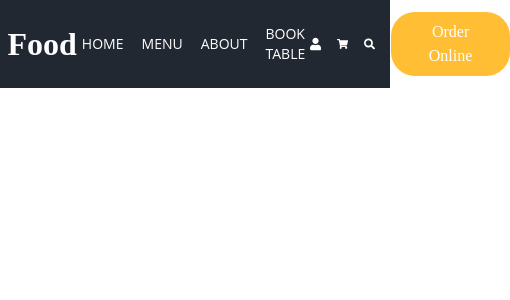
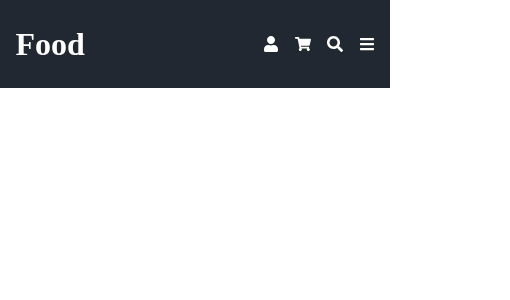
Before and after one commit to Tunahanclr16/food-delivery, a Next.js app: page / in a window 390 px wide. Shown: the top 300 px of the page, 510 px wide, since content can reach past the window. Built offline with nearby package versions, Linux system fonts and the light colour scheme.

Commit message:
responsive menü header

```diff
--- a/app/components/layout/Header.jsx
+++ b/app/components/layout/Header.jsx
@@ -1,38 +1,83 @@
-"use client"
-import React, { useState } from 'react'
-import Logo from '../ui/Logo'
-import { FaUser } from "react-icons/fa";
-import OutsideClickHandler from 'react-outside-click-handler';
+"use client";
+import React, { useState } from "react";
+import Logo from "../ui/Logo";
+import { FaUser, FaBars } from "react-icons/fa";
 import { FaShoppingCart } from "react-icons/fa";
 import { FaSearch } from "react-icons/fa";
-import Title from '../ui/Title';
-import Search from '../ui/Search';
+import Title from "../ui/Title";
+import Search from "../ui/Search";
+import { IoMdClose } from "react-icons/io";
+
 export default function Header() {
-    const [searchModal,setSearchModal]=useState(false)
+  const [searchModal, setSearchModal] = useState(false);
+  const [isMenuOpen, setIsMenuOpen] = useState(false);
+
+
+
   return (
-    <div className='h-[88px] bg-secondary'>
-    <div className='container mx-auto flex items-center h-full justify-between'>
-    <div>
-        <Logo/>
+    <div className="h-[88px] bg-secondary">
+      <div className="container mx-auto flex items-center h-full justify-between">
+        <div className="p-2">
+          <Logo />
+        </div>
+        <div>
+    <nav
+          className=""
+        >            <ul className="sm:flex items-center gap-x-2 text-sm hidden md:text-[1rem] font-open uppercase text-white">
+              <li className="px-[5px] py-[20px] hover:text-primary transition-all cursor-pointer">
+                <a href="">Home</a>
+              </li>
+              <li className="px-[5px] py-[20px] hover:text-primary transition-all cursor-pointer">
+                <a href="">Menu</a>
+              </li>
+              <li className="px-[5px] py-[20px] hover:text-primary transition-all cursor-pointer">
+                <a href="">About</a>
+              </li>
+              <li className="px-[5px] py-[20px] hover:text-primary transition-all cursor-pointer">
+                <a href="">Book Table</a>
+              </li>
+            </ul>
+            {isMenuOpen && (
+              <div className="bg-black/80 fixed w-full h-screen top-0 left-0 z-10 ">
+           </div>
+            )}
+            <div className={ isMenuOpen ? "fixed top-0 left-0 w-full h-screen bg-white z-10 duration-300" : "fixed top-0 left-[-100%] w-[300px] h-screen bg-white z-10 duration-300"}>
+              <div onClick={()=>setIsMenuOpen(false)} className="absolute cursor-pointer right-4 top-4">
+              <IoMdClose size={24}/>
+              </div>
+            <ul className=" items-center justify-center h-full gap-5 font-bold  text-sm flex flex-col md:text-[1rem] font-open uppercase text-black">
+
+              <li className=" hover:text-primary transition-all cursor-pointer">
+                <a href="">Home</a>
+              </li>
+              <li className=" hover:text-primary transition-all cursor-pointer">
+                <a href="">Menu</a>
+              </li>
+              <li className=" hover:text-primary transition-all cursor-pointer">
+                <a href="">About</a>
+              </li>
+              <li className=" hover:text-primary transition-all cursor-pointer">
+                <a href="">Book Table</a>
+              </li>
+              <button className="btn-primary">Order Online</button>
+            </ul>
+            </div>
+          </nav>
+        </div>
+        <div className="flex px-2 items-center gap-4">
+          <FaUser className="text-white hover:text-primary cursor-pointer" />
+          <FaShoppingCart className="text-white hover:text-primary cursor-pointer" />
+          <FaSearch
+            onClick={() => setSearchModal(true)}
+            className="text-white hover:text-primary cursor-pointer"
+          />
+          <button onClick={()=>setIsMenuOpen(true)} className="sm:hidden">
+            <FaBars className="text-white hover:text-primary cursor-pointer" />
+          </button>
+          <button className="sm:flex hidden btn-primary">Order Online</button>
+        </div>
       </div>
-      <div>
-        <ul className='flex items-center gap-x-2 text-sm md:text-[1rem] font-open uppercase text-white'>
-            <li className=' px-[5px] py-[20px] hover:text-primary transition-all cursor-pointer'><a href="">Home</a></li>
-            <li className=' px-[5px] py-[20px] hover:text-primary transition-all cursor-pointer'><a href="">Menu</a></li>
-            <li className=' px-[5px] py-[20px] hover:text-primary transition-all cursor-pointer'><a href="">About</a></li>
-            <li className=' px-[5px] py-[20px] hover:text-primary transition-all cursor-pointer'><a href="">Book Table</a></li>
-        </ul>
-      </div>
-      <div className='flex items-center gap-4 '>
-        <FaUser className='text-white hover:text-primary cursor-pointer'  />
-        <FaShoppingCart className='text-white hover:text-primary cursor-pointer '  />
-        <FaSearch onClick={()=>setSearchModal(true)} className='text-white hover:text-primary cursor-pointer '  />
-        <button className='btn-primary'>Order Online</button>
-      </div>
+      {searchModal && <Search setSearchModal={setSearchModal} />}
     </div>
-    {searchModal && (
-       <Search setSearchModal={setSearchModal}/>
-    )}
-    </div>
-  )
+  );
 }
--- a/app/components/ui/Search.jsx
+++ b/app/components/ui/Search.jsx
@@ -27,7 +27,7 @@ export default function Search({ setSearchModal }) {
               className="border-none outline-none rounded-md px-4 py-2 w-full mb-4"
               placeholder="Search..."
             />
-            <ul>
+            <ul className=" p-2 md:p-4">
               <li className="flex items-center cursor-pointer justify-between p-2 hover:bg-primary transition-all">
                 <div className="relative   flex-shrink-0">
                   <Image src={Pizza} alt="" width={48} height={48} />
--- a/tailwind.config.js
+++ b/tailwind.config.js
@@ -17,7 +17,7 @@ module.exports = {
    },
    screens: {
     xs: "375px",
-    sm: "640px",
+    sm: "646px",
     md: "768px",
     lg: "1024px",
     xl: "1140px",
```
